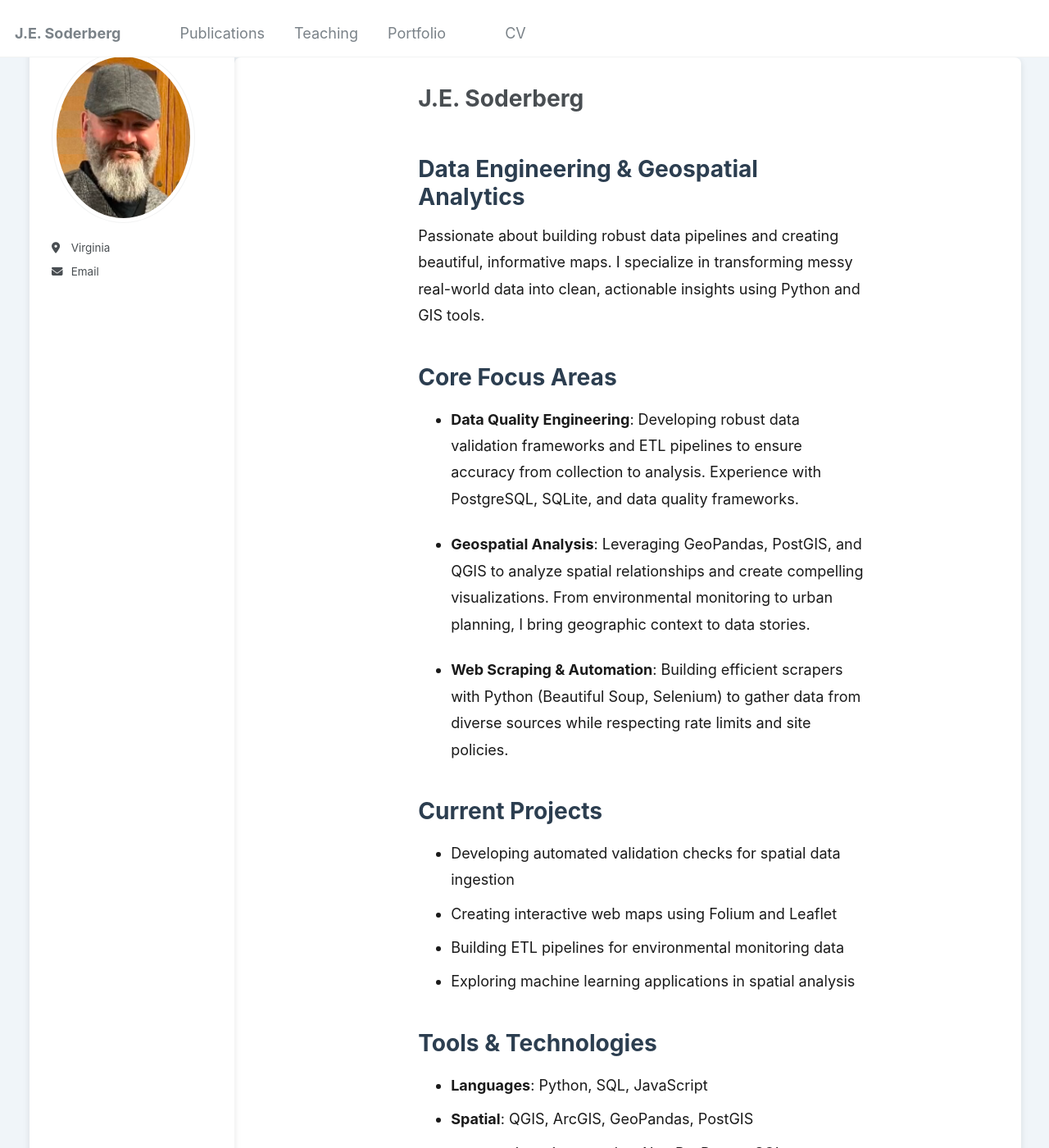
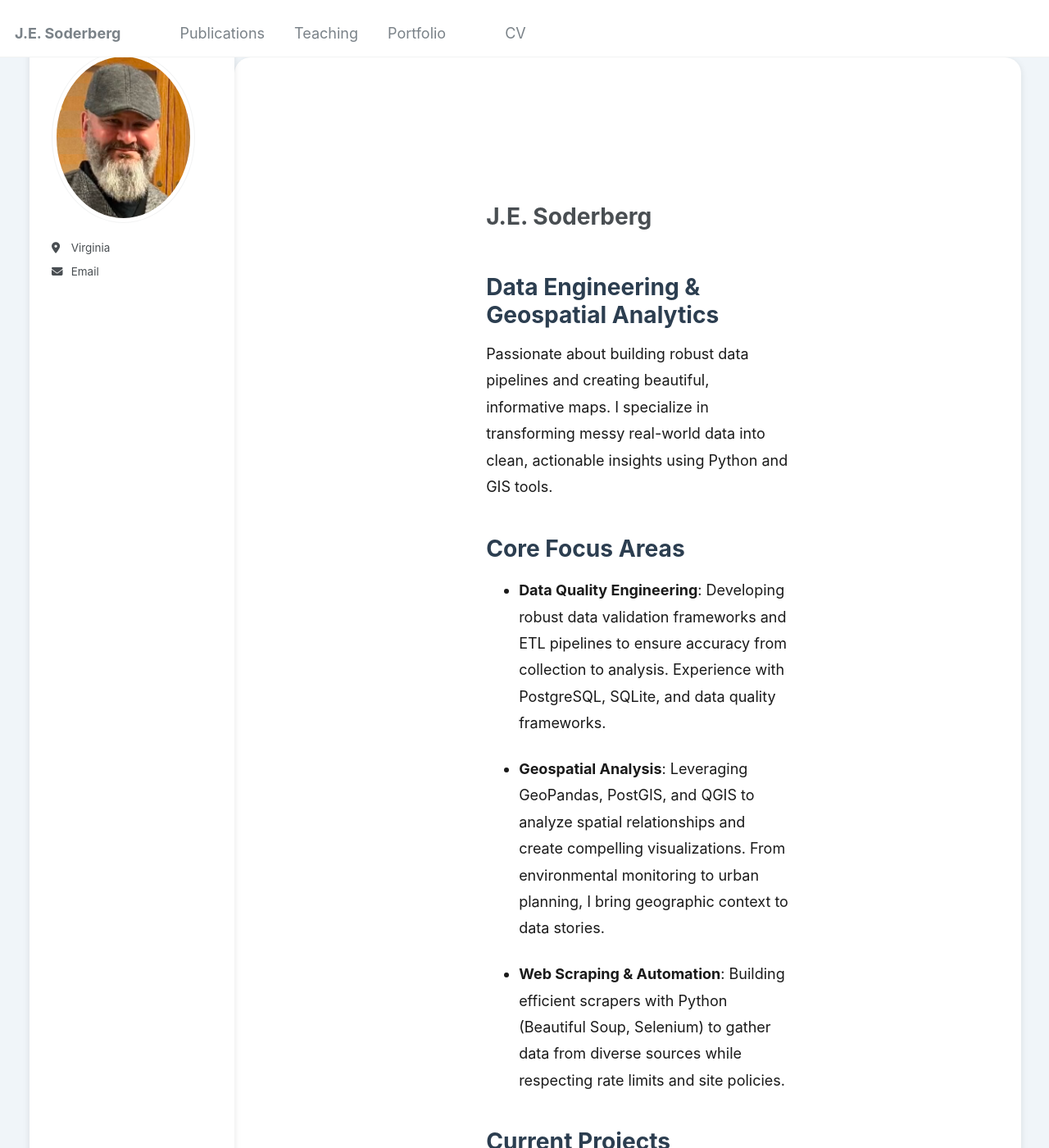
Before and after one commit to jesoderberg/github.io, a Jekyll site: the page built from _pages/about.md, in a window 1280 px wide and 1400 px high. Shown: the whole window at 82% size. Built offline with Jekyll 4.4.1, drawn with Linux system fonts in a browser that asks for light colours.

Commit message:
Update main.scss

```diff
--- a/assets/css/main.scss
+++ b/assets/css/main.scss
@@ -65,9 +65,9 @@ body {
     @media (min-width: 80em) {
         max-width: 960px; /* Or whatever maximum width you prefer */
         margin: 0 auto; /* This centers the main content */
-        padding: 2em;
+        padding: 10em;
         background-color: white;
-        border-radius: 8px;
+        border-radius: 20px;
         box-shadow: 0 2px 8px rgba(0,0,0,0.1);
         /* Add left margin to prevent overlap with sidebar */
         margin-left: calc(250px + 2em);
```
